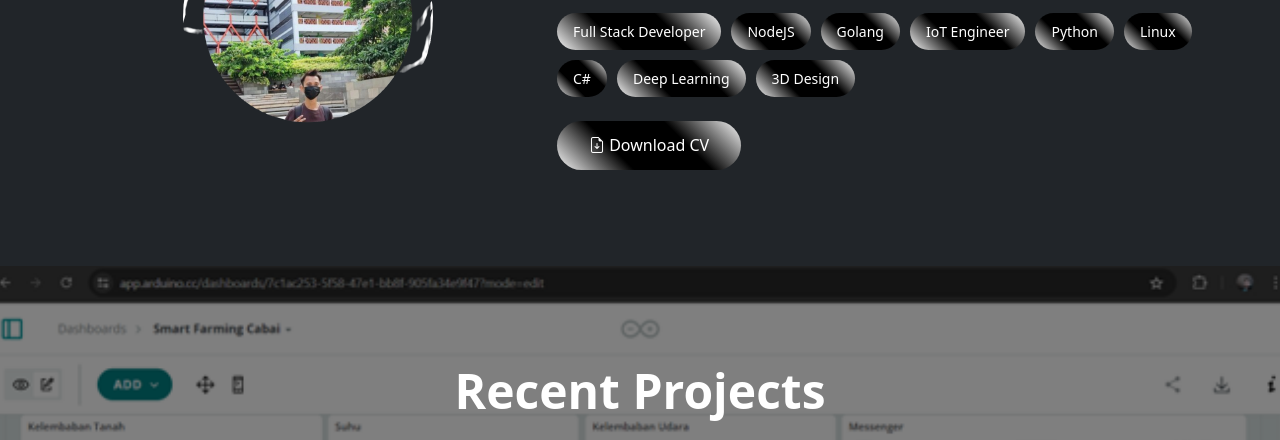
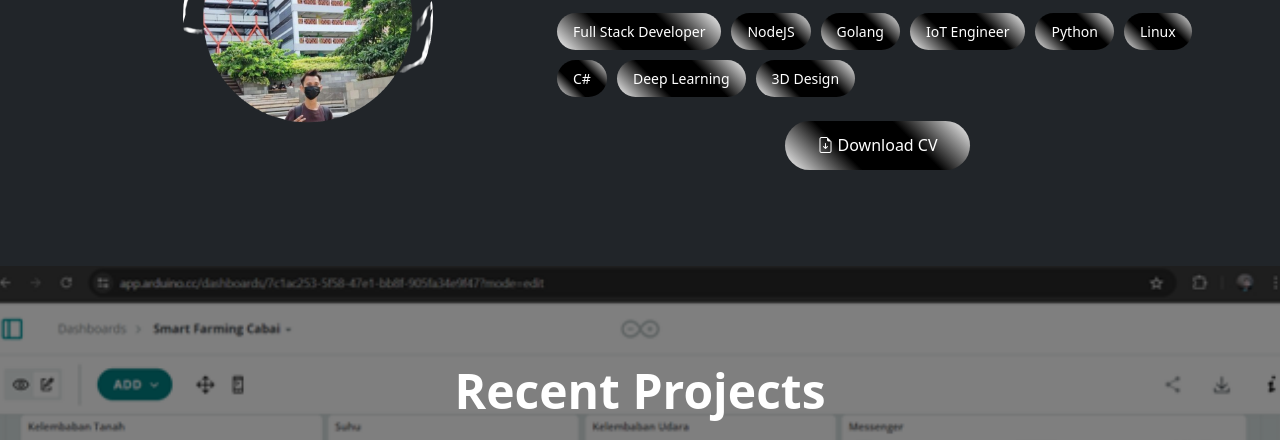
Before and after one commit to Farhanudin1/website_portofolio, a website: page index.html in a window 1280 px wide. Shown: the part 1033-1473 px from the top of the page. Drawn offline with nearby package versions, Linux system fonts and the light colour scheme.

Commit message:
Update index.html

```diff
--- a/index.html
+++ b/index.html
@@ -310,11 +310,11 @@
                     <span class="skill-badge">Deep Learning</span>
                     <span class="skill-badge">3D Design</span>
                 </div>
-                <div class="mt-4">
-                    <a href="/CV_Farhan_Khoirudin.pdf" class="btn btn-custom" download>
-                        <i class="bi bi-file-earmark-arrow-down"></i> Download CV
-                    </a>
-                </div>
+                <div class="text-center mt-4">
+                <a href="CV_Farhan_Khoirudin.pdf" class="btn btn-custom" download>
+                <i class="bi bi-file-earmark-arrow-down"></i> Download CV
+                </a>
+            </div>
             </div>
         </div>
     </div>
```
